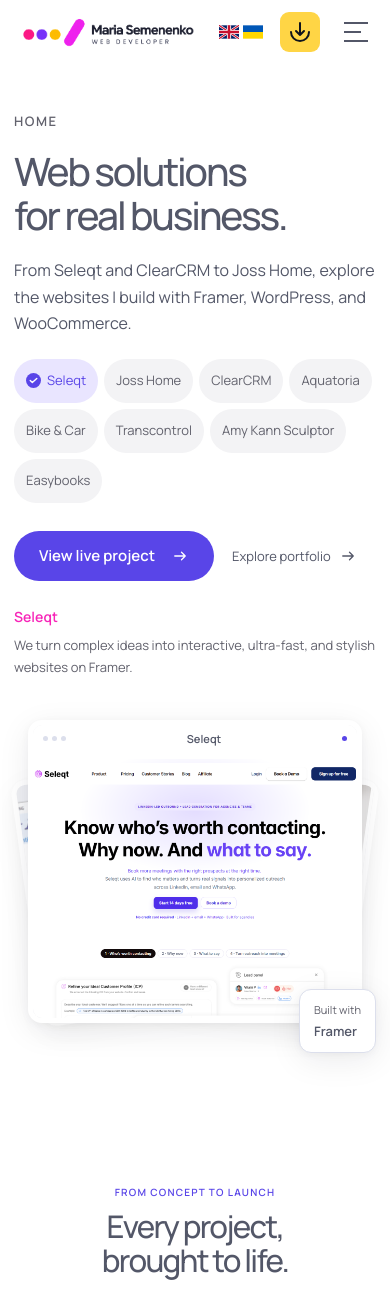
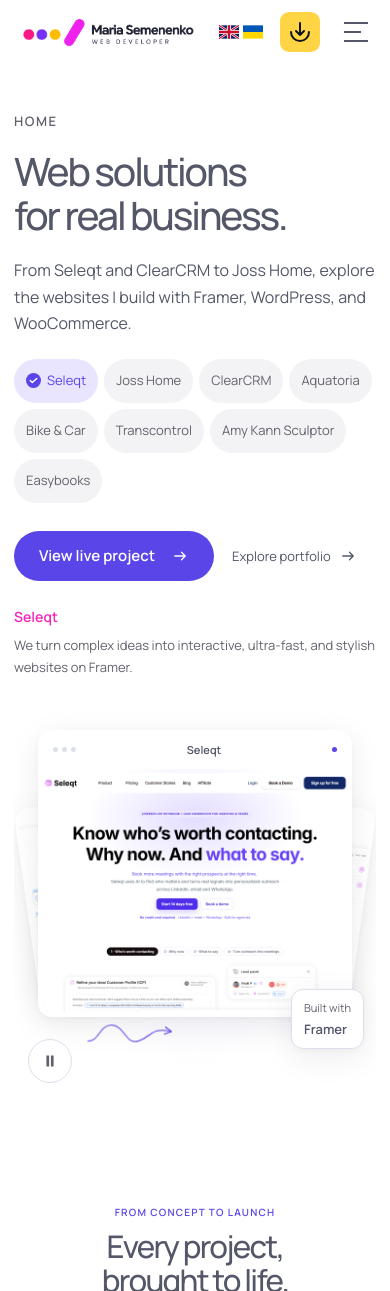
Before and after one commit to MariaSemenenko/resume-react-ai, a React (Vite) app: page / in a window 390 px wide. Shown: the top 1291 px of the page. Built offline with nearby package versions, Linux system fonts and the light colour scheme; no server answers.

Commit message:
feat: animate the first Seleqt showcase panel

```diff
--- /dev/null
+++ b/src/components/solutions/SeleqtPreview.css
@@ -0,0 +1,204 @@
+/* One shared 5.8-second clock: center, left, right, lower-right, then a soft reset. */
+.solution-preview.seleqt-preview {
+  --seleqt-duration: 5.8s;
+  --seleqt-ease: cubic-bezier(.22, 1, .36, 1);
+  padding: 54px 46px 74px;
+  margin: 0;
+  overflow: clip;
+}
+
+.seleqt-preview [data-layer] {
+  animation-duration: var(--seleqt-duration);
+  animation-timing-function: var(--seleqt-ease);
+  animation-iteration-count: infinite;
+  animation-fill-mode: both;
+  animation-play-state: paused;
+}
+
+.seleqt-preview[data-running="true"] [data-layer] {
+  animation-play-state: running;
+}
+
+.seleqt-preview .solution-preview-front {
+  animation-name: seleqt-center;
+}
+
+.seleqt-preview__halo {
+  position: absolute;
+  z-index: -1;
+  inset: 8% 1% 6%;
+  border-radius: 50%;
+  background: radial-gradient(ellipse, var(--color-accent-soft), transparent 70%);
+  animation-name: seleqt-halo;
+}
+
+.seleqt-preview .seleqt-preview__detail {
+  z-index: 0;
+  top: 24%;
+  width: 45%;
+  height: 57%;
+  border-width: 5px;
+  background: var(--color-page);
+  opacity: 1;
+}
+
+.seleqt-preview .seleqt-preview__detail .solution-media {
+  width: 140%;
+  max-width: none;
+  height: 100%;
+  margin-left: -20%;
+  object-fit: cover;
+  object-position: center;
+  background: var(--color-page);
+}
+
+.seleqt-preview__detail--left {
+  left: 18px;
+  transform: rotate(-8deg);
+  animation-name: seleqt-left;
+}
+
+.seleqt-preview__detail--right {
+  right: 18px;
+  transform: rotate(8deg);
+  animation-name: seleqt-right;
+}
+
+.seleqt-preview .solution-preview-label {
+  right: 20px;
+  bottom: 40px;
+  animation-name: seleqt-badge;
+}
+
+.seleqt-preview__wave {
+  position: absolute;
+  z-index: 2;
+  left: 13%;
+  bottom: 30px;
+  width: 28%;
+  height: auto;
+  overflow: visible;
+  color: var(--color-accent);
+  pointer-events: none;
+  stroke: currentColor;
+  stroke-width: 2;
+  stroke-linecap: round;
+  stroke-linejoin: round;
+}
+
+.seleqt-preview [data-layer="line"] {
+  stroke-dasharray: 1;
+  animation-name: seleqt-line;
+}
+
+.seleqt-preview [data-layer="arrow"] {
+  animation-name: seleqt-arrow;
+}
+
+.seleqt-preview__toggle {
+  position: absolute;
+  z-index: 3;
+  bottom: 8px;
+  left: 14px;
+  display: grid;
+  place-items: center;
+  width: 44px;
+  height: 44px;
+  padding: 12px;
+  border: 1px solid var(--color-border);
+  border-radius: var(--radius-pill);
+  background: var(--color-page);
+  color: var(--color-muted);
+}
+
+.seleqt-preview__toggle:hover,
+.seleqt-preview__toggle[aria-pressed="true"] {
+  background: var(--color-accent-soft);
+  color: var(--color-accent);
+}
+
+.seleqt-preview__toggle svg {
+  width: 18px;
+  height: 18px;
+  fill: currentColor;
+}
+
+@keyframes seleqt-center {
+  0%, 100% { opacity: 0; transform: translateY(16px) scale(.965); }
+  15%, 84% { opacity: 1; transform: translateY(0) scale(1); }
+  96% { opacity: 0; transform: translateY(-6px) scale(.985); }
+}
+
+@keyframes seleqt-left {
+  0%, 15%, 100% { opacity: 0; transform: translateX(-42px) rotate(-12deg) scale(.96); }
+  31%, 82% { opacity: 1; transform: translateX(0) rotate(-8deg) scale(1); }
+  94% { opacity: 0; transform: translateX(-12px) rotate(-9deg) scale(.98); }
+}
+
+@keyframes seleqt-right {
+  0%, 29%, 100% { opacity: 0; transform: translateX(42px) rotate(12deg) scale(.96); }
+  45%, 82% { opacity: 1; transform: translateX(0) rotate(8deg) scale(1); }
+  94% { opacity: 0; transform: translateX(12px) rotate(9deg) scale(.98); }
+}
+
+@keyframes seleqt-badge {
+  0%, 43%, 100% { opacity: 0; transform: translate(28px, 28px) scale(.92); }
+  59%, 82% { opacity: 1; transform: translate(0, 0) scale(1); }
+  94% { opacity: 0; transform: translate(8px, 8px) scale(.98); }
+}
+
+@keyframes seleqt-halo {
+  0%, 12%, 100% { opacity: 0; transform: scale(.85); }
+  40%, 82% { opacity: .7; transform: scale(1); }
+  96% { opacity: 0; transform: scale(1.04); }
+}
+
+@keyframes seleqt-line {
+  0%, 49%, 100% { opacity: 0; stroke-dashoffset: 1; }
+  53% { opacity: 1; }
+  66%, 82% { opacity: 1; stroke-dashoffset: 0; }
+  94% { opacity: 0; stroke-dashoffset: 0; }
+}
+
+@keyframes seleqt-arrow {
+  0%, 62%, 100% { opacity: 0; }
+  68%, 82% { opacity: 1; }
+  94% { opacity: 0; }
+}
+
+@media (max-width: 520px) {
+  .solution-preview.seleqt-preview {
+    padding: 34px 24px 74px;
+  }
+
+  .seleqt-preview .seleqt-preview__detail {
+    top: 26%;
+    height: 49%;
+    border-width: 3px;
+  }
+
+  .seleqt-preview__detail--left { left: 12px; }
+  .seleqt-preview__detail--right { right: 12px; }
+
+  .seleqt-preview .solution-preview-label {
+    right: 12px;
+    bottom: 42px;
+    max-width: 60%;
+    padding: 10px 12px;
+  }
+
+  .seleqt-preview__wave {
+    left: 20%;
+    bottom: 40px;
+    width: 25%;
+  }
+}
+
+@media (prefers-reduced-motion: reduce) {
+  .seleqt-preview [data-layer] {
+    animation: none;
+  }
+
+  .seleqt-preview__halo { opacity: .7; }
+  .seleqt-preview__toggle { display: none; }
+}
--- /dev/null
+++ b/src/components/solutions/SeleqtPreview.jsx
@@ -0,0 +1,81 @@
+import { useEffect, useRef, useState } from 'react'
+import { useTranslation } from 'react-i18next'
+import ProjectMedia from './ProjectMedia'
+import './SeleqtPreview.css'
+
+const details = [
+  { side: 'left', image: '/images/animations/9.jpg' },
+  { side: 'right', image: '/images/animations/10.jpg' },
+]
+
+export default function SeleqtPreview({ project }) {
+  const { t } = useTranslation()
+  const scene = useRef(null)
+  const [ready, setReady] = useState(false)
+  const [visible, setVisible] = useState(false)
+  const [pageVisible, setPageVisible] = useState(true)
+  const [paused, setPaused] = useState(false)
+
+  useEffect(() => {
+    const element = scene.current
+    let active = true
+    // Start the shared clock only after every layer has loaded or failed.
+    Promise.allSettled(Array.from(element.querySelectorAll('img'), (img) => img.decode()))
+      .then(() => { if (active) setReady(true) })
+
+    const observer = new IntersectionObserver(([entry]) => setVisible(entry.isIntersecting))
+    observer.observe(element)
+    const updateVisibility = () => setPageVisible(!document.hidden)
+    updateVisibility()
+    document.addEventListener('visibilitychange', updateVisibility)
+
+    return () => {
+      active = false
+      observer.disconnect()
+      document.removeEventListener('visibilitychange', updateVisibility)
+    }
+  }, [])
+
+  return <div
+    ref={scene}
+    className="solution-preview seleqt-preview"
+    data-running={ready && visible && pageVisible && !paused}
+  >
+    <div className="seleqt-preview__halo" data-layer="halo" aria-hidden="true" />
+    {details.map(({ side, image }) => <div
+      key={side}
+      className={'solution-preview-back seleqt-preview__detail seleqt-preview__detail--' + side}
+      data-layer={side}
+      aria-hidden="true"
+    >
+      <ProjectMedia project={{ ...project, image }} decorative />
+    </div>)}
+    <figure className="solution-preview-front" data-layer="center">
+      <figcaption className="solution-preview-bar">
+        <span className="solution-preview-dots" aria-hidden="true"><i /><i /><i /></span>
+        <span>{project.client}</span>
+        <span className="solution-preview-dot" aria-hidden="true" />
+      </figcaption>
+      <ProjectMedia project={project} />
+    </figure>
+    <svg className="seleqt-preview__wave" viewBox="0 0 180 64" fill="none" aria-hidden="true">
+      <path data-layer="line" pathLength="1" d="M4 44C27 44 26 12 51 12S79 52 104 44S132 15 168 25" />
+      <path data-layer="arrow" d="m158 16 12 9-14 5" />
+    </svg>
+    <div className="solution-preview-label" data-layer="badge">
+      <span>{t('Built with')}</span>
+      <strong>{project.title}</strong>
+    </div>
+    <button
+      className="seleqt-preview__toggle"
+      type="button"
+      aria-label={t('Pause animation')}
+      aria-pressed={paused}
+      onClick={() => setPaused((value) => !value)}
+    >
+      <svg viewBox="0 0 20 20" aria-hidden="true">
+        {paused ? <path d="m7 4 9 6-9 6Z" /> : <path d="M6 4h3v12H6zm5 0h3v12h-3z" />}
+      </svg>
+    </button>
+  </div>
+}
--- a/src/components/solutions/SolutionsShowcase.jsx
+++ b/src/components/solutions/SolutionsShowcase.jsx
@@ -2,6 +2,7 @@
 import { projects } from '../../data/projects'
 import ProjectTabs from './ProjectTabs'
 import ProjectPreview from './ProjectPreview'
+import SeleqtPreview from './SeleqtPreview'
 import './SolutionsShowcase.css'
 
 function ArrowIcon() {
@@ -13,7 +14,7 @@
 
   return <ProjectTabs
     projects={projects}
-    renderPreview={(project, index) => <ProjectPreview
+    renderPreview={(project, index) => index === 0 ? <SeleqtPreview project={project} /> : <ProjectPreview
       project={project}
       previousProject={projects[(index - 1 + projects.length) % projects.length]}
       nextProject={projects[(index + 1) % projects.length]}
--- a/src/i18n.js
+++ b/src/i18n.js
@@ -2,6 +2,7 @@
 import { initReactI18next } from 'react-i18next'
 
 const uk = {
+  'Pause animation': 'Призупинити анімацію',
   'Toggle {{section}} submenu': 'Перемкнути підменю «{{section}}»',
   'From concept to launch': 'Від ідеї до запуску',
   'Every project, brought to life.': 'Кожен проєкт оживає.',
```
Also changed, not shown: public/images/animations/10.jpg (added), public/images/animations/9.jpg (added).
